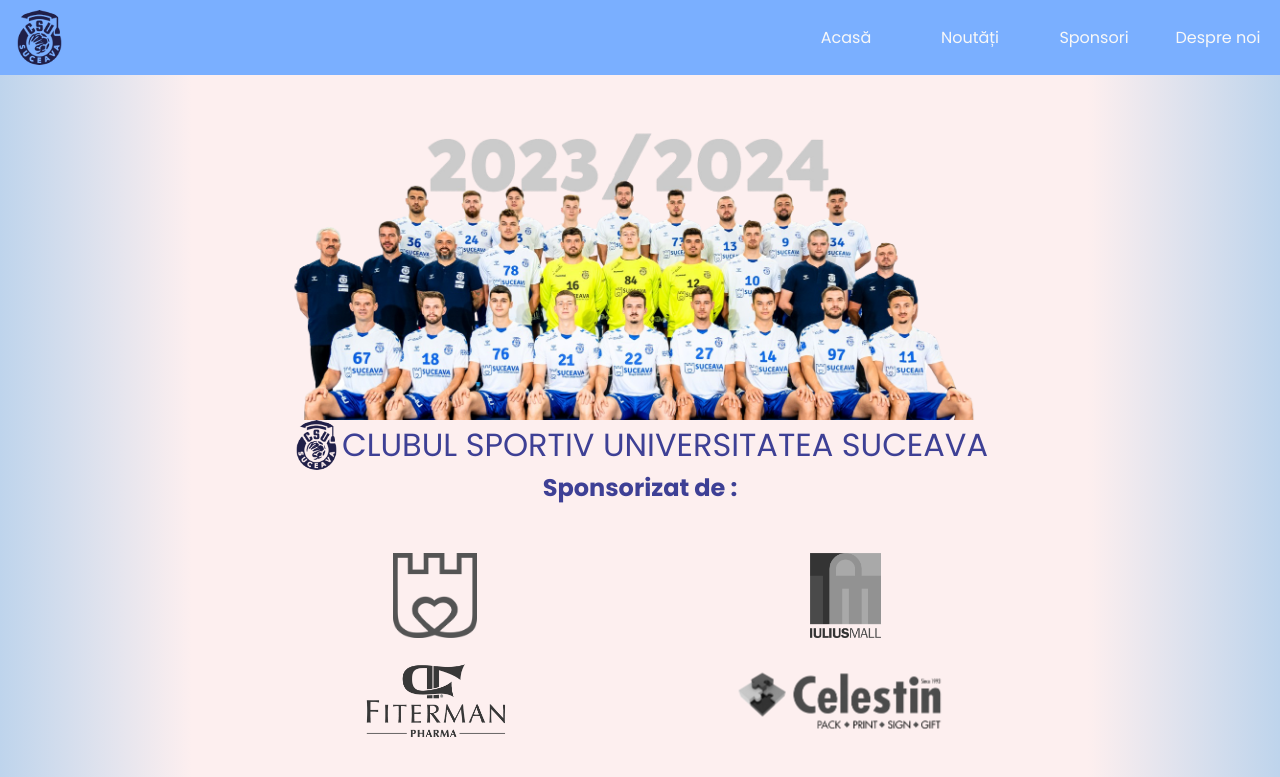
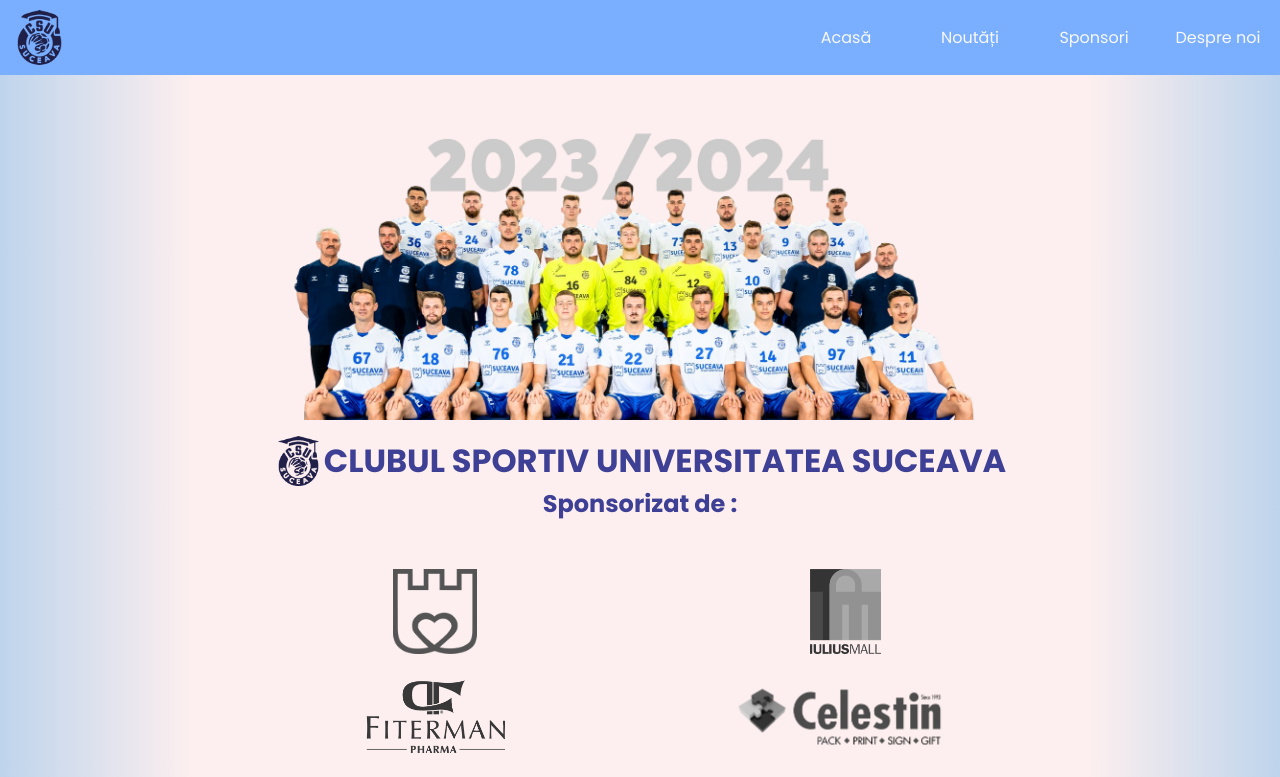
Before and after one commit to Top-Gs/csu, a React (Create React App) app in the folder frontend-csu/: page /sponsors in a window 1280 px wide. Shown: the top 777 px of the page. Built offline with nearby package versions, Linux system fonts and the light colour scheme.

Commit message:
Update classnames and styling for Sponsors page.

```diff
--- a/frontend-csu/src/pages/Sponsors.js
+++ b/frontend-csu/src/pages/Sponsors.js
@@ -2,8 +2,8 @@
 import React from "react";
 
 // Styling Imports
+import "../components/componentsUI/Shared.css";
 import "./pagesUI/Sponsors.css";
-import "../components/componentsUI/Shared.css";
 
 // Components Imports
 import Navbar from "../components/Navbar";
@@ -14,12 +14,12 @@ export default function Sponsors() {
    return (
       <div className="sponsors-container">
          <Navbar />
-         <div className="csu-team-photo" src="../../res/images/csu-team.png" alt="CSU team photo." />
-         <div className="sponsors-logo-primary-text">
-            <div className="logo" alt="logo" />
-            <h2>CLUBUL SPORTIV UNIVERSITATEA SUCEAVA</h2>
+         <div className="sponsors__team-photo" src="../../res/images/csu-team.png" alt="CSU team photo." />
+         <div className="sponsors__club-component">
+            <div className="club__logo" alt="logo" />
+            <h1 className="club__title">CLUBUL SPORTIV UNIVERSITATEA SUCEAVA</h1>
          </div>
-         <h2 className="sponsored-by">Sponsorizat de :</h2>
+         <h2 className="sponsors__sponsored-by">Sponsorizat de :</h2>
          <SponsorGrid />
          <Footer />
       </div>
--- a/frontend-csu/src/pages/pagesUI/Sponsors.css
+++ b/frontend-csu/src/pages/pagesUI/Sponsors.css
@@ -1,3 +1,6 @@
+/* SPONSORS PAGE STYLING */
+
+/* The Sponsors container */
 .sponsors-container {
    background: linear-gradient(
       90deg,
@@ -8,42 +11,38 @@
    );
 }
 
-.csu-team-photo {
+/* The container items */
+.sponsors__team-photo {
    background: url("../../res/images/csu-team.png") center/cover no-repeat;
-   border: none;
-   background-size: cover;
    margin: auto;
    width: 720px;
    height: 300px;
+   margin-bottom: 16px;
 }
-h2 {
+
+/* The club component container */
+.sponsors__club-component {
+   display: flex;
+   align-items: center;
+   justify-content: center;
+}
+
+/* The club component items */
+.club__logo {
+   background: url("../../res/images/logo-csu.png") center/contain no-repeat;
+   width: 50px;
+   height: 50px;
+}
+
+.club__title {
    color: #3e4095;
    font-family: "Poppins", sans-serif;
    font-size: 32px;
-   font-style: normal;
-   font-weight: 400;
-   line-height: normal;
 }
 
-.sponsored-by {
+.sponsors__sponsored-by {
    text-align: center;
    font-weight: bold;
    font-size: 24px;
    margin-bottom: 48px;
 }
-
-.logo {
-   background: url("../../res/images/logo-csu.png") no-repeat;
-   background-size: contain;
-   background-position: center;
-   width: 50px;
-   height: 50px;
-   border-radius: 50%;
-   position: relative;
-   display: inline-block;
-}
-.sponsors-logo-primary-text {
-   display: flex;
-   align-items: center;
-   justify-content: center;
-}
```
